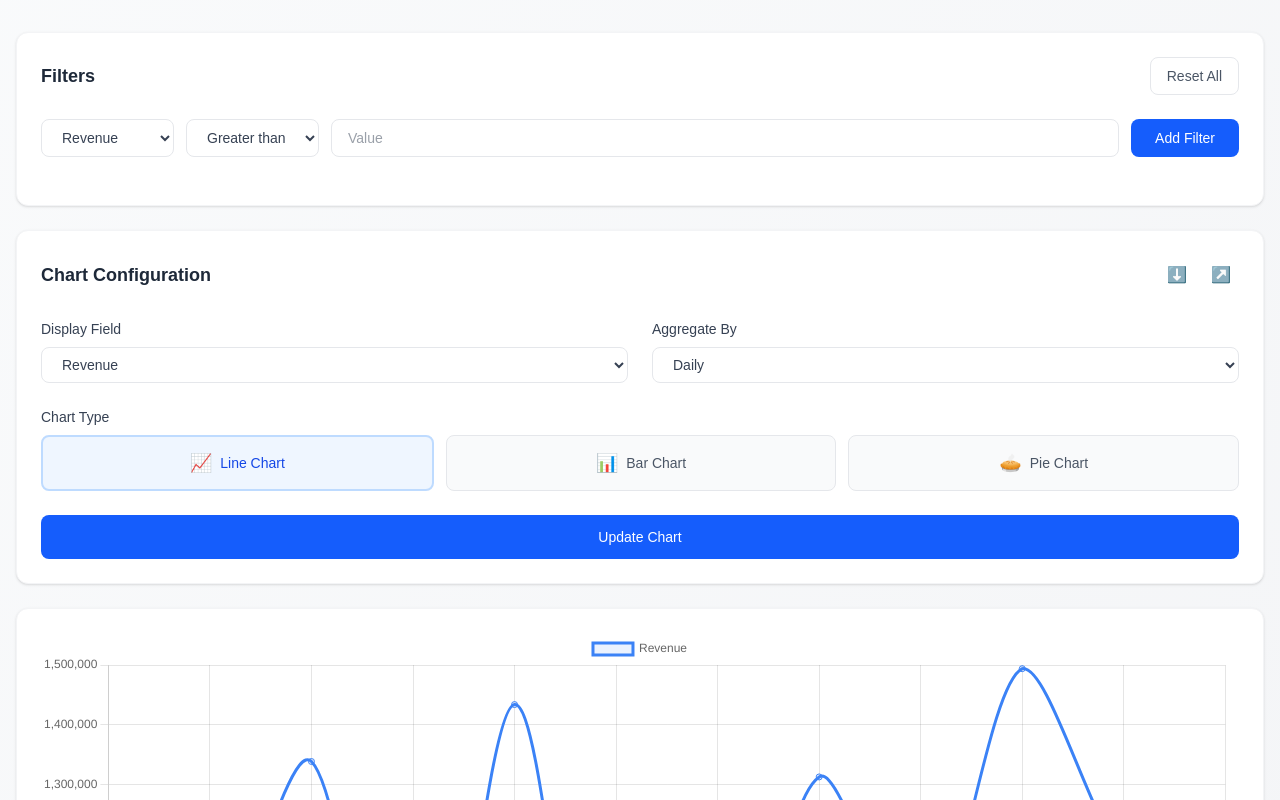
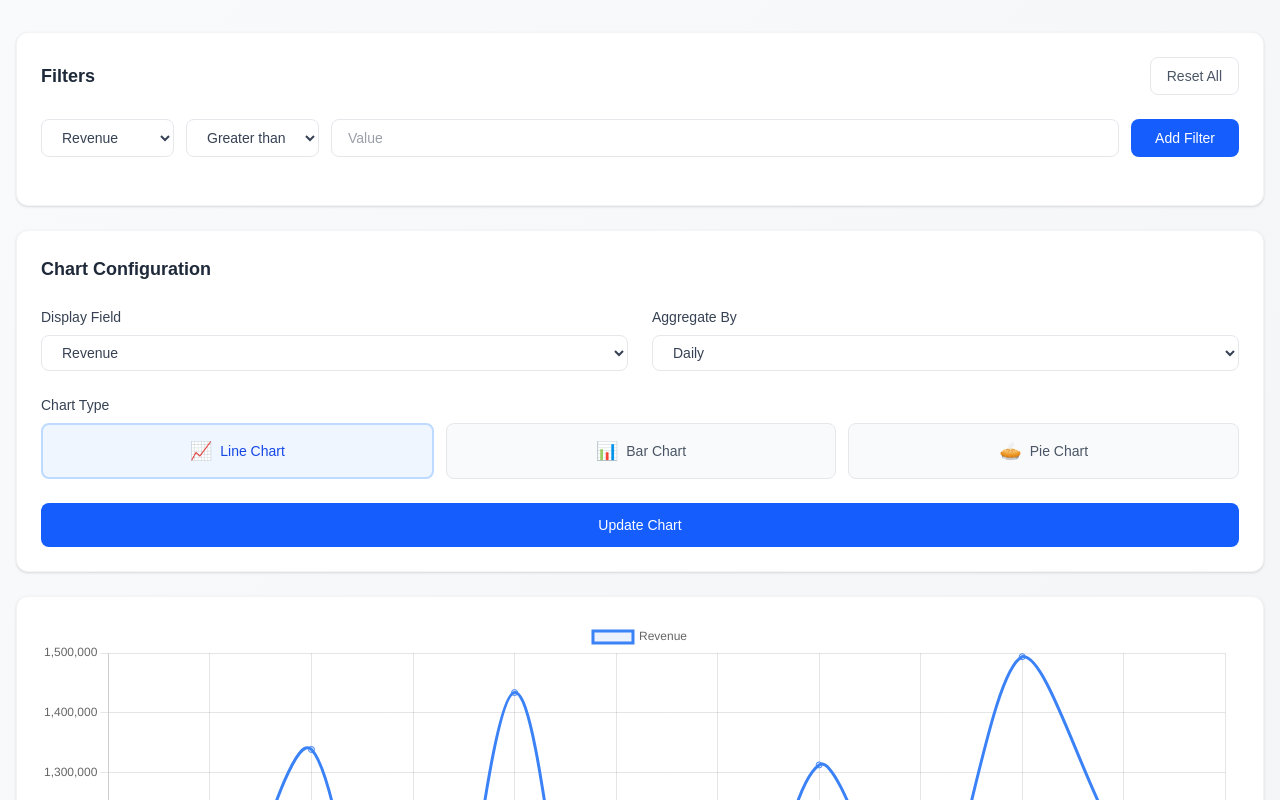
Before and after one commit to adam-dyk/startupticker, a Next.js app: page / in a window 1280 px wide. Shown: the top 800 px of the page. Built offline with nearby package versions, Linux system fonts and the light colour scheme.

Commit message:
Remove unnecessary stuff

```diff
--- a/app/page.tsx
+++ b/app/page.tsx
@@ -250,7 +250,6 @@ export default function Home() {
     }
   ];
 
-  if (loading) return <div>Loading...</div>;
   if (error) return <div>Error: {error}</div>;
   if (!chartData) return <div>No data available</div>;
 
@@ -369,10 +368,6 @@ export default function Home() {
         <div className="bg-white p-6 rounded-xl shadow-sm border border-gray-100 mb-6 transition-all duration-200 hover:shadow-md">
           <div className="flex justify-between items-center mb-6">
             <h2 className="text-lg font-semibold text-gray-800">Chart Configuration</h2>
-            <div className="flex gap-2">
-              <button className="p-2 hover:bg-gray-50 rounded-lg transition-colors duration-200">⬇️</button>
-              <button className="p-2 hover:bg-gray-50 rounded-lg transition-colors duration-200">↗️</button>
-            </div>
           </div>
 
           <div className="grid grid-cols-2 gap-6 mb-6">
@@ -461,7 +456,6 @@ export default function Home() {
                     d="M4 12a8 8 0 018-8V0C5.373 0 0 5.373 0 12h4zm2 5.291A7.962 7.962 0 014 12H0c0 3.042 1.135 5.824 3 7.938l3-2.647z"
                   />
                 </svg>
-                Updating Chart...
               </>
             ) : (
               'Update Chart'
```
